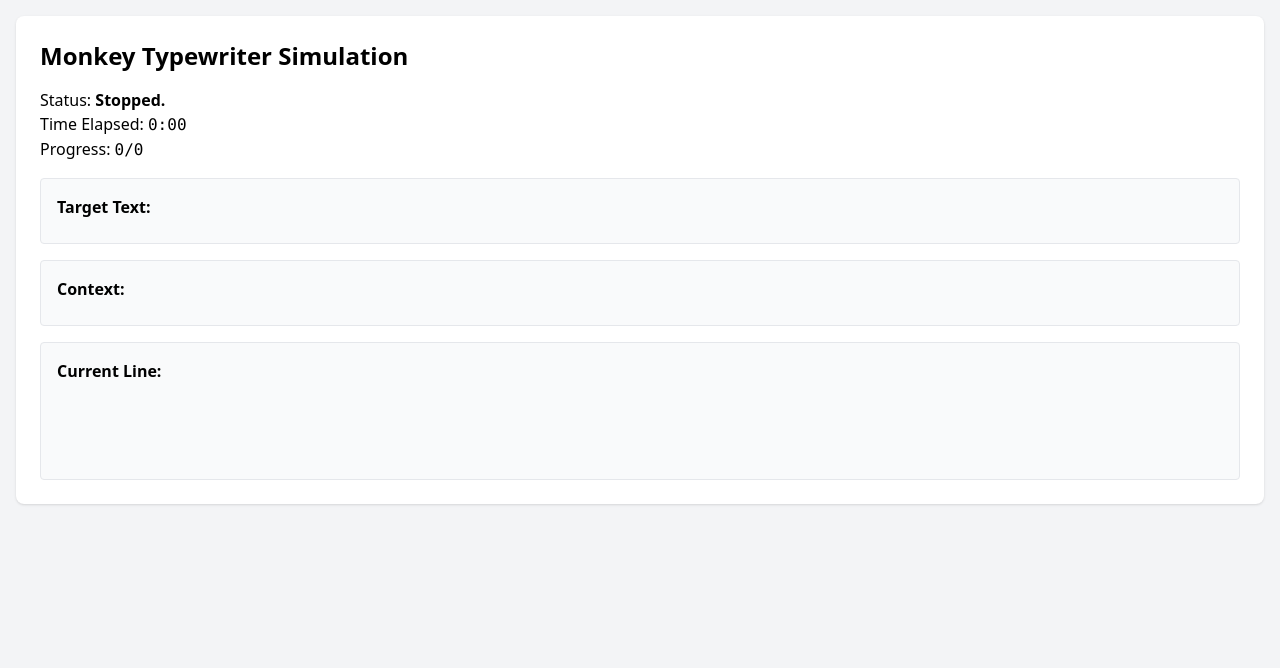
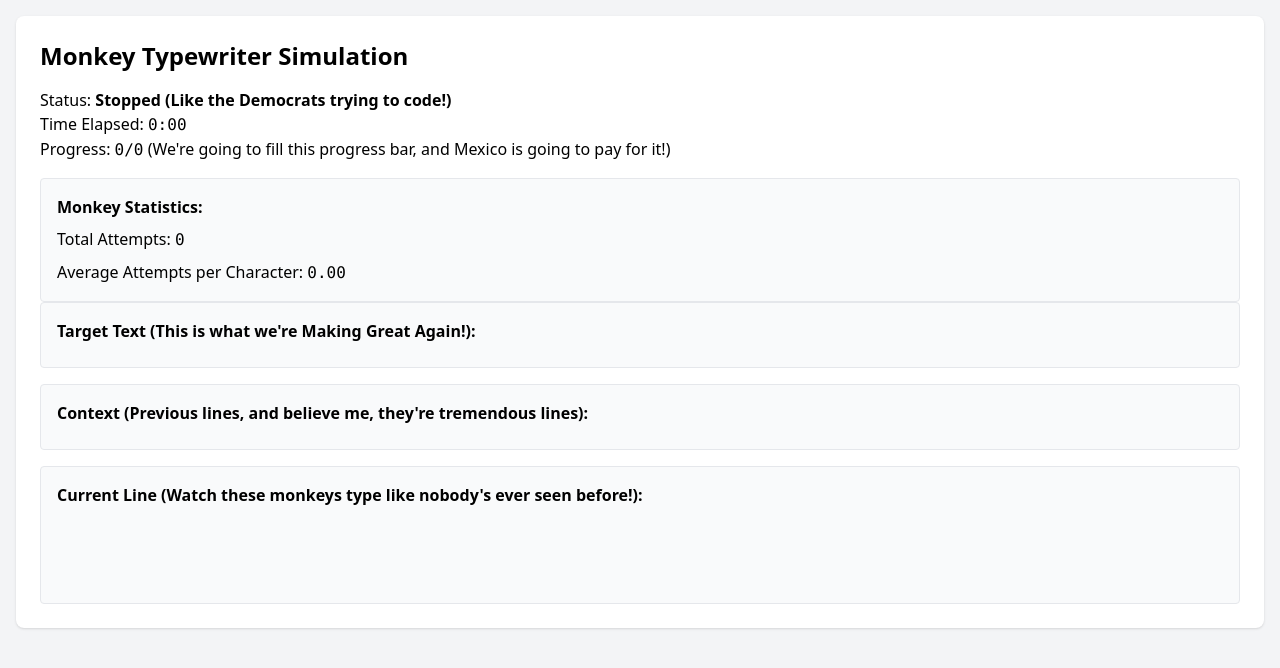
Before and after one commit to LuigiTime34/Monkey-Typewriter, a Flask app: page / in a window 1280 px wide. Shown: the part 60-728 px from the top of the page. Run offline with Flask 3, Linux system fonts and the light colour scheme; data that the repository does not hold is empty; some libraries are stand-ins or nearby versions.

Commit message:
Tracked Attempts

```diff
--- a/app.py
+++ b/app.py
@@ -28,7 +28,9 @@ current_state = {
     'target_text': '',
     'progress': {'line': 0, 'total_lines': 0},
     'time_started': None,
-    'last_update': None
+    'last_update': None,
+    'total_attempts': 0,
+    'total_correct_chars': 0
 }
 
 # Database Models
@@ -77,11 +79,12 @@ def simulate_typing():
         target_char = target_line[current_pos]
         random_char = generate_random_char() if target_char != '\n' else '\n'
 
+        current_state['total_attempts'] += 1
         if random_char == target_char:
             current_state['current_line'] += random_char
+            current_state['total_correct_chars'] += 1
 
         current_state['last_update'] = datetime.utcnow()
-        time.sleep(0.01)  # Prevent overwhelming the system
 
 # Routes
 @app.route('/')
@@ -149,6 +152,8 @@ def get_status():
         'progress': current_state['progress'],
         'elapsed_seconds': elapsed_time,
         'target_text': current_state['target_text'],
+        'total_attempts': current_state['total_attempts'],
+        'total_correct_chars': current_state['total_correct_chars'],
         'time_started': current_state['time_started'].isoformat() if current_state['time_started'] else None,
         'last_update': current_state['last_update'].isoformat() if current_state['last_update'] else None
     })
--- a/templates/index.html
+++ b/templates/index.html
@@ -5,23 +5,31 @@
     <h1 class="text-2xl font-bold mb-4">Monkey Typewriter Simulation</h1>
 
     <div id="simulation-status" class="mb-4">
-        <p>Status: <span id="status" class="font-bold">Waiting...</span></p>
+        <p>Status: <span id="status" class="font-bold">Waiting... (like waiting for Sleepy Joe to finish a sentence!)</span></p>
         <p>Time Elapsed: <span id="time-elapsed" class="font-mono">0:00</span></p>
-        <p>Progress: <span id="progress" class="font-mono">0/0</span></p>
+        <p>Progress: <span id="progress" class="font-mono">0/0</span> (We're going to fill this progress bar, and Mexico is going to pay for it!)</p>
+    </div>
+
+    <div class="border rounded p-4 bg-gray-50 mt-4">
+        <h2 class="font-bold mb-2">Monkey Statistics:</h2>
+        <div class="space-y-2">
+            <p>Total Attempts: <span id="total-attempts" class="font-mono">0</span></p>
+            <p>Average Attempts per Character: <span id="avg-attempts" class="font-mono">0</span></p>
+        </div>
     </div>
 
     <div class="border rounded p-4 bg-gray-50 mb-4">
-        <h2 class="font-bold mb-2">Target Text:</h2>
+        <h2 class="font-bold mb-2">Target Text (This is what we're Making Great Again!):</h2>
         <div id="target-text" class="font-mono whitespace-pre-wrap text-gray-600"></div>
     </div>
 
     <div class="border rounded p-4 bg-gray-50 mb-4">
-        <h2 class="font-bold mb-2">Context:</h2>
+        <h2 class="font-bold mb-2">Context (Previous lines, and believe me, they're tremendous lines):</h2>
         <div id="context-lines" class="font-mono whitespace-pre-wrap"></div>
     </div>
 
     <div class="border rounded p-4 bg-gray-50">
-        <h2 class="font-bold mb-2">Current Line:</h2>
+        <h2 class="font-bold mb-2">Current Line (Watch these monkeys type like nobody's ever seen before!):</h2>
         <div class="font-mono whitespace-pre-wrap">
             <span id="current-line"></span><span id="random-char" class="text-blue-500"></span>
         </div>
@@ -39,37 +47,51 @@ function updateSimulation() {
     fetch('/api/status')
         .then(response => response.json())
         .then(data => {
+            // Update status with tremendous energy!
             document.getElementById('status').textContent = data.running ?
-                'Running!' :
-                'Stopped.';
+                'Running (Like a TRUMP TRAIN!)' :
+                'Stopped (Like the Democrats trying to code!)';
 
+            // We have the best time display, don't we folks?
             const elapsed = Math.floor(data.elapsed_seconds);
             const minutes = Math.floor(elapsed / 60);
             const seconds = elapsed % 60;
             document.getElementById('time-elapsed').textContent =
                 `${minutes}:${seconds.toString().padStart(2, '0')}`;
 
+            // Progress like you wouldn't believe!
             document.getElementById('progress').textContent =
                 `${data.progress.line}/${data.progress.total_lines}`;
 
+            // Show the target text - it's going to be yuge!
             document.getElementById('target-text').textContent = data.target_text;
 
+            // Context lines - the best lines in history, maybe ever
             document.getElementById('context-lines').textContent =
                 data.context_lines.join('\n');
 
+            // Current line with random character animation
             document.getElementById('current-line').textContent = data.current_line;
 
+            // Handle random character animation - it's going to be spectacular!
             if (data.running) {
                 if (!randomCharInterval) {
                     randomCharInterval = setInterval(() => {
                         document.getElementById('random-char').textContent = generateRandomChar();
                     }, 50);
                 }
-            } else if (randomCharInterval) {
+            } else             if (randomCharInterval) {
                 clearInterval(randomCharInterval);
                 randomCharInterval = null;
                 document.getElementById('random-char').textContent = '';
             }
+
+            // Update statistics
+            document.getElementById('total-attempts').textContent = data.total_attempts.toLocaleString();
+            const avgAttempts = data.total_correct_chars > 0
+                ? (data.total_attempts / data.total_correct_chars).toFixed(2)
+                : '0.00';
+            document.getElementById('avg-attempts').textContent = avgAttempts;
         });
 }
 
```
Also changed, not shown: templates/admin.html (+5 -5 lines).
